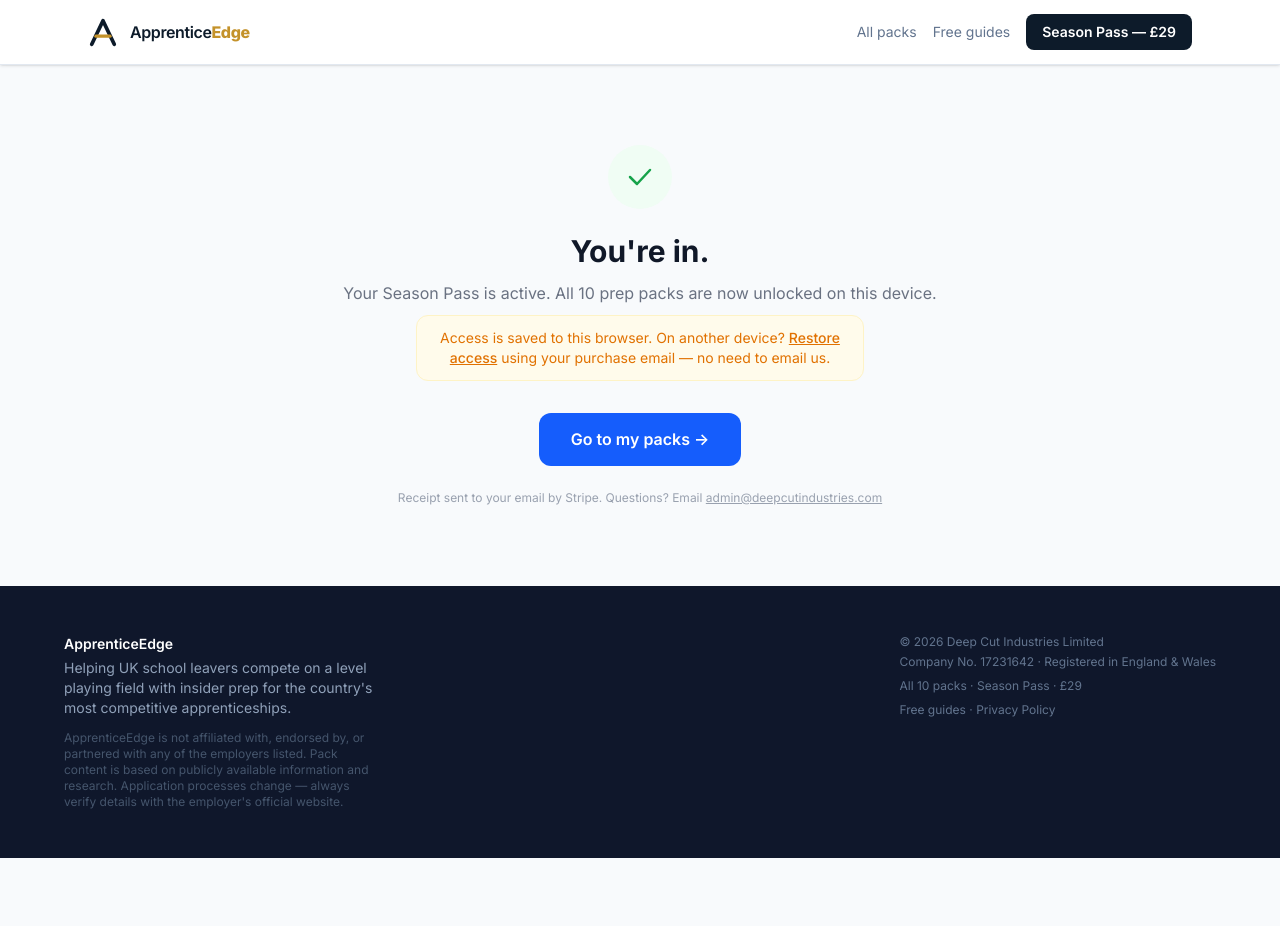
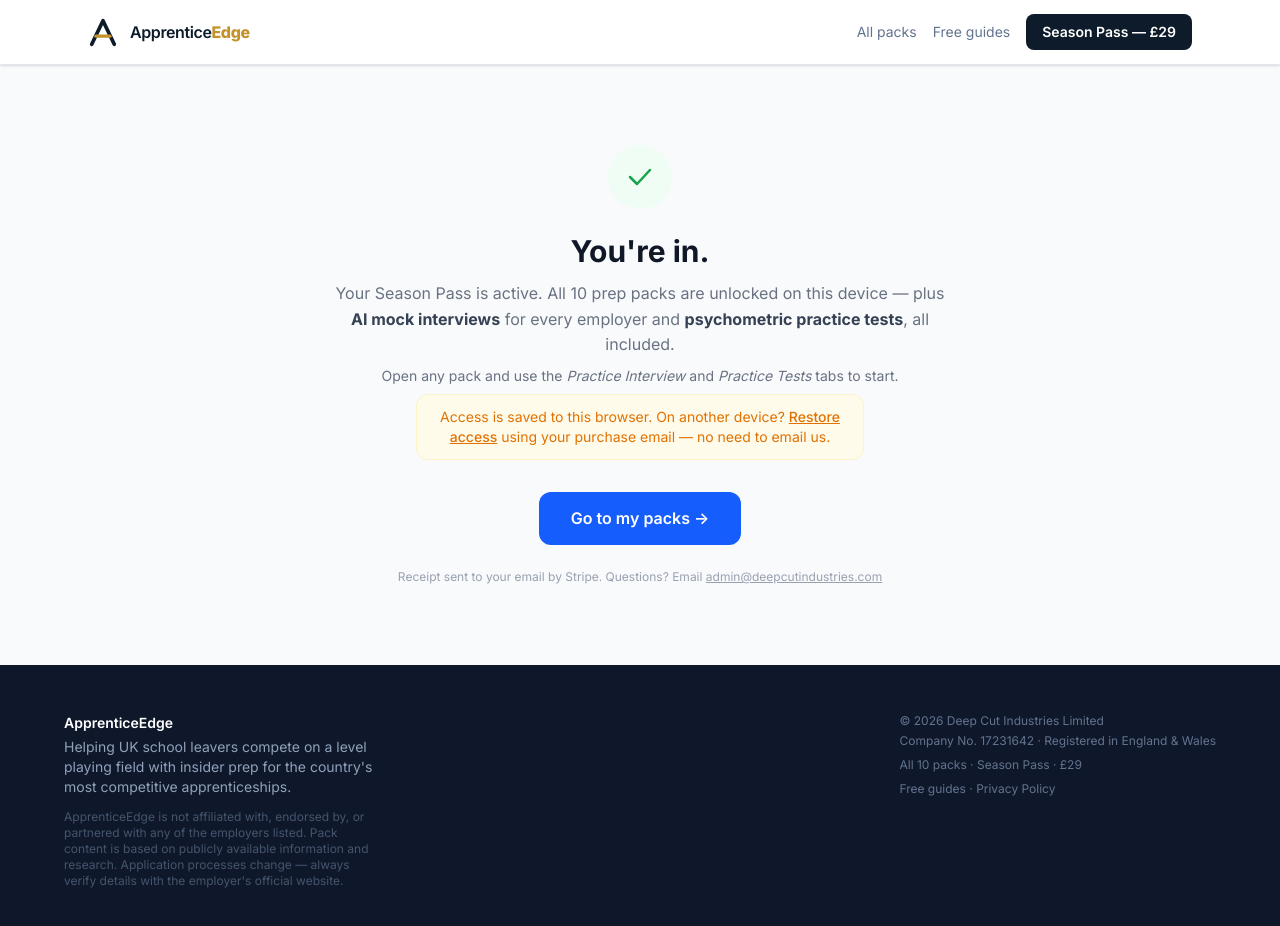
Before and after one commit to jodygibbs-design/apprentice-edge-site, a Next.js app: page /success in a window 1280 px wide. Shown: the top 926 px of the page. Before the commit the page ends 858 px from the top, so only its background shows below. Built offline with nearby package versions, Linux system fonts and the light colour scheme.

Commit message:
feat: success page calls out mock interviews + practice tests the buyer just unlocked
Co-Authored-By: Claude Fable 5 <noreply@anthropic.com>

```diff
--- a/app/success/page.tsx
+++ b/app/success/page.tsx
@@ -25,7 +25,12 @@ export default function SuccessPage() {
       </div>
       <h1 className="text-3xl font-bold text-gray-900 mb-3">You&apos;re in.</h1>
       <p className="text-gray-500 mb-2">
-        Your Season Pass is active. All 10 prep packs are now unlocked on this device.
+        Your Season Pass is active. All 10 prep packs are unlocked on this device —
+        plus <strong className="text-gray-700">AI mock interviews</strong> for every employer and{" "}
+        <strong className="text-gray-700">psychometric practice tests</strong>, all included.
+      </p>
+      <p className="text-gray-500 mb-2 text-sm">
+        Open any pack and use the <em>Practice Interview</em> and <em>Practice Tests</em> tabs to start.
       </p>
       <p className="text-sm text-amber-600 bg-amber-50 border border-amber-100 rounded-xl px-4 py-3 mb-8 max-w-md mx-auto">
         Access is saved to this browser. On another device?{" "}
```
